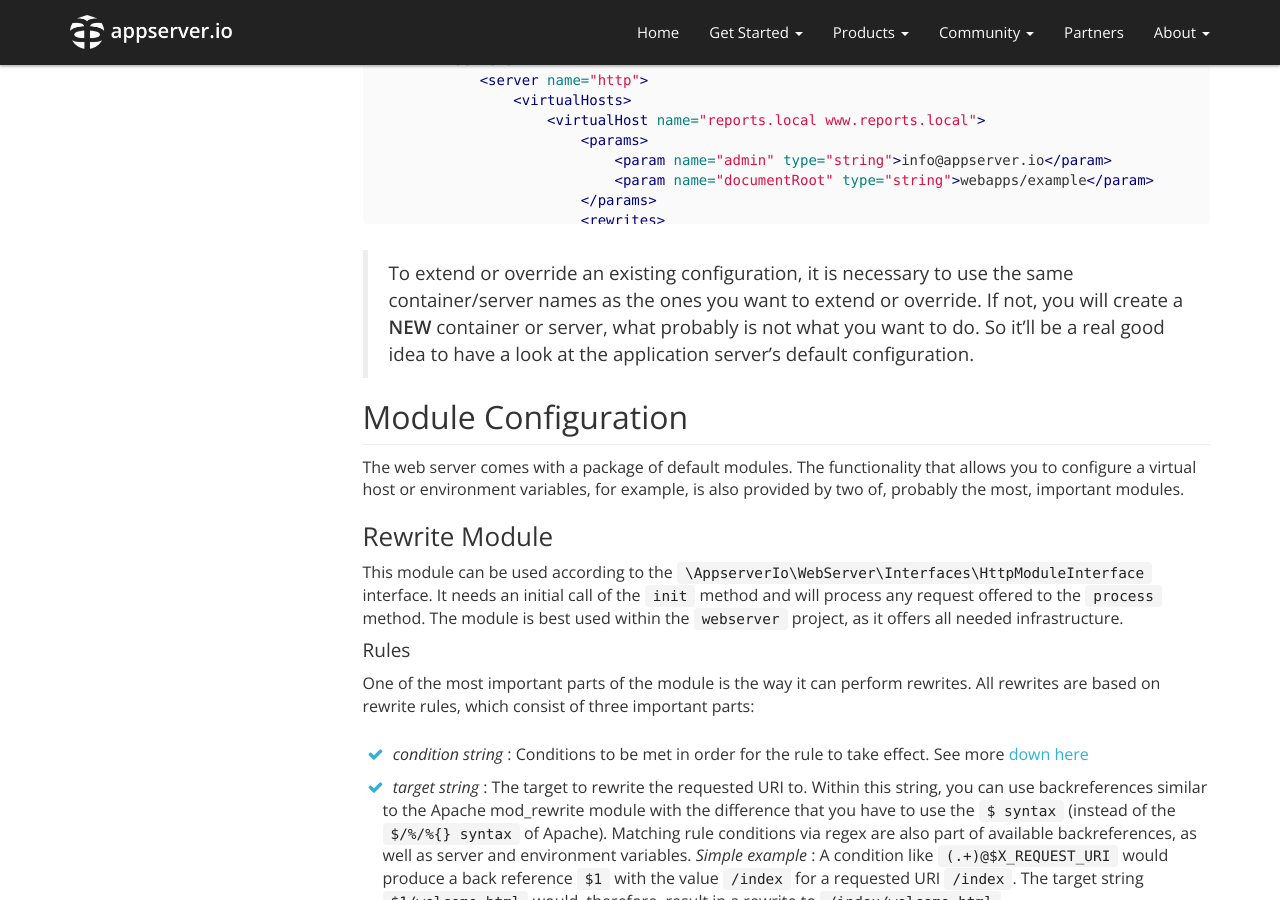
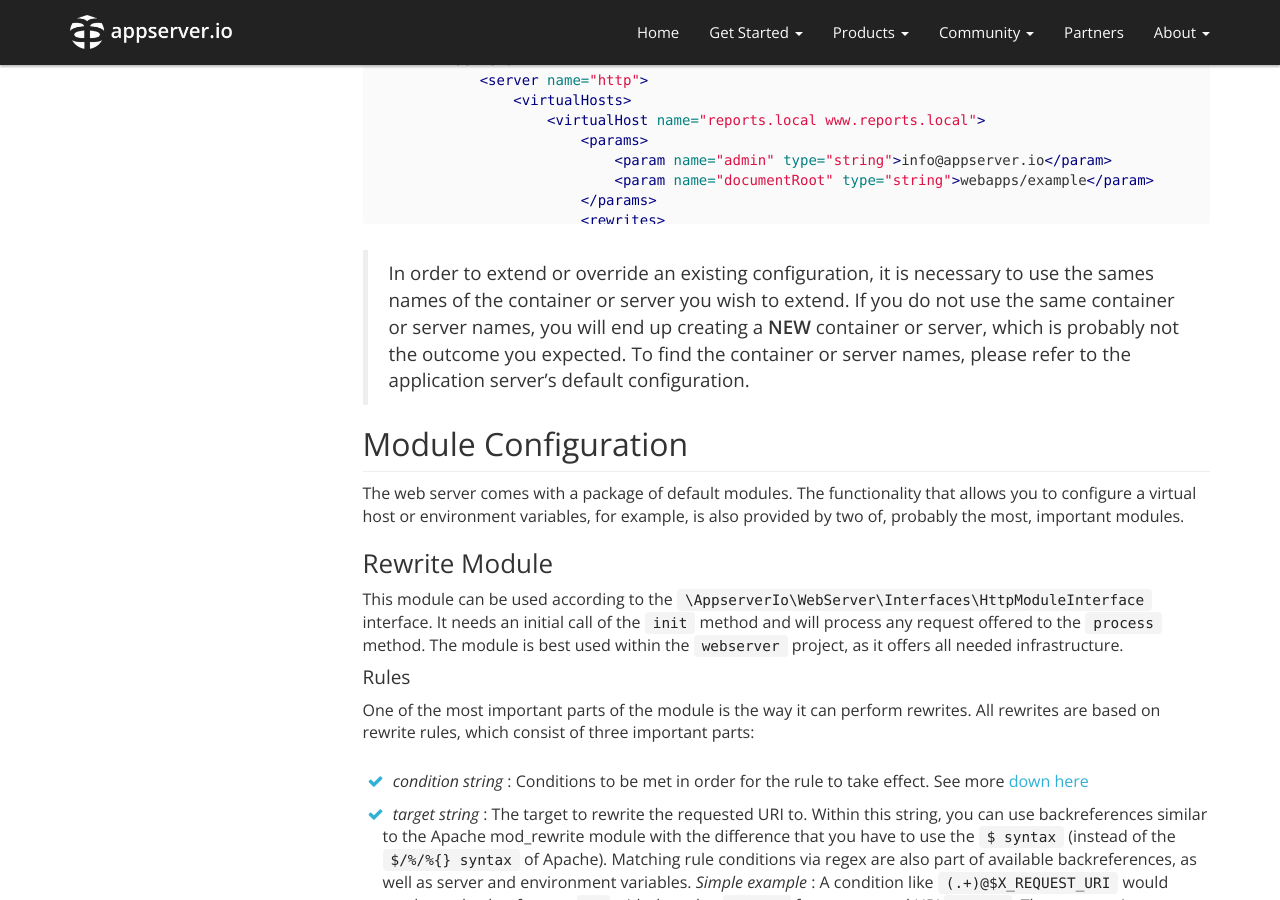
Before and after one commit to appserver-io/appserver, a Jekyll site: the page built from _docs_1_1/configuration.md, in a window 1280 px wide and 900 px high, scrolled down 4831 px. Built offline with Jekyll 4.4.1, drawn with Linux system fonts in a browser that asks for light colours; nearby versions of some CDN libraries; library files that are not in the unit come from our copies; Markdown is read by kramdown in place of the engine named in the settings.

Commit message:
Integrate comments from Scott Molinari

````diff
--- a/_docs_1_1/configuration.md
+++ b/_docs_1_1/configuration.md
@@ -498,9 +498,10 @@ file would look like this.
 </containers>
 ```
 
-> To extend or override an existing configuration, it is necessary to use the same container/server names as the ones
-> you want to extend or override. If not, you will create a **NEW** container or server, what probably is not what you
-> want to do. So it'll be a real good idea to have a look at the application server's default configuration.
+> In order to extend or override an existing configuration, it is necessary to use the sames names of the container or
+> server you wish to extend. If you do not use the same container or server names, you will end up creating a **NEW**
+> container or server, which is probably not the outcome you expected. To find the container or server names, please
+> refer to the application server's default configuration.
 
 ## Module Configuration
 
````
